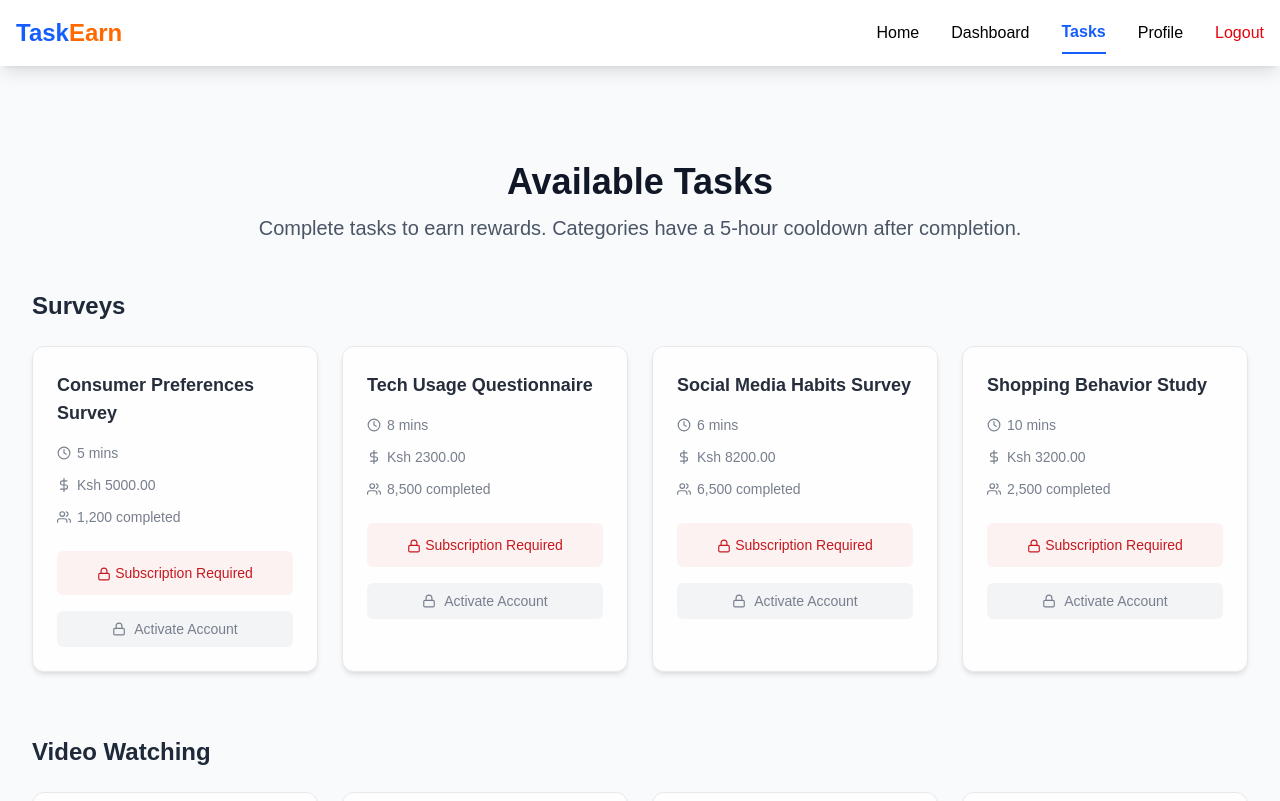
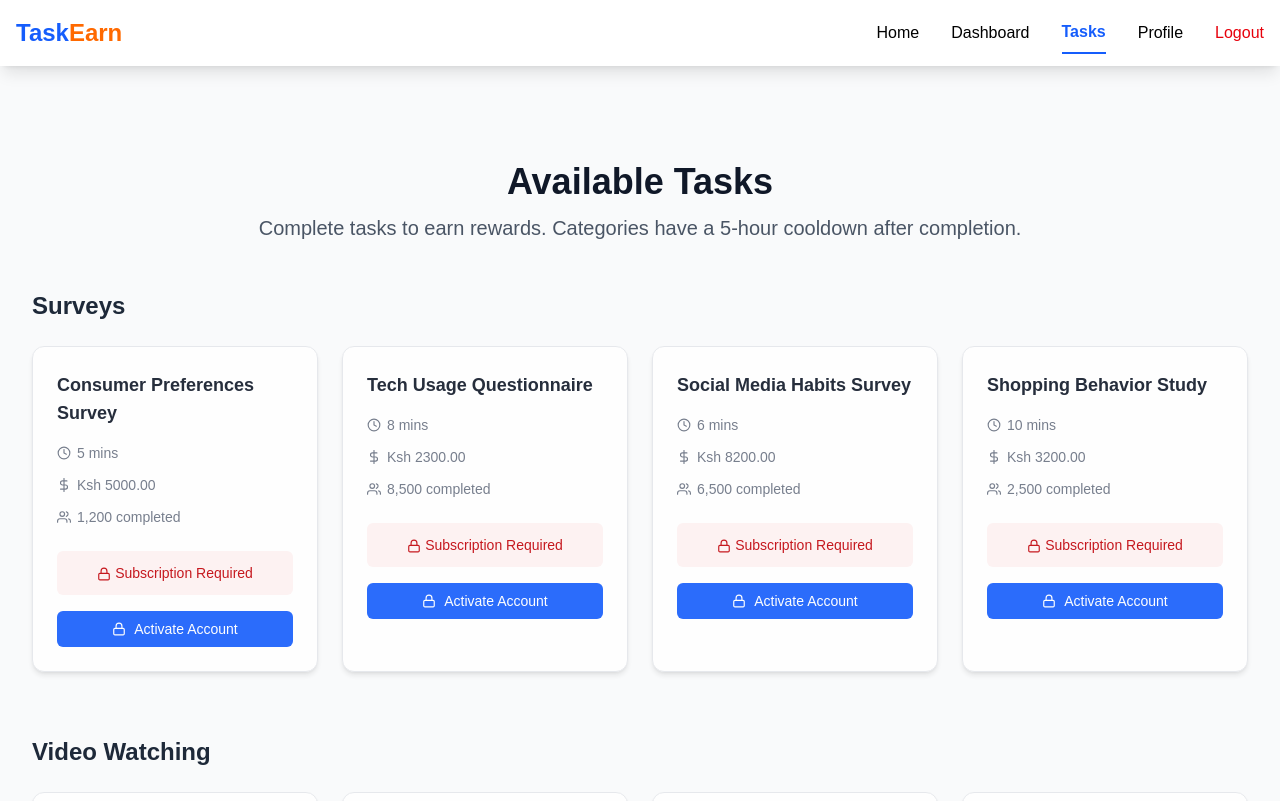
Before and after one commit to MeAsCoder/PaidTasks, a Next.js app: page /tasks in a window 1280 px wide. Shown: the top 801 px of the page. Built offline with nearby package versions, Linux system fonts and the light colour scheme; no server answers; the database is empty; sample sign-in values are in the browser's storage.

Commit message:
Tasks Page Update

```diff
--- a/pages/tasks.js
+++ b/pages/tasks.js
@@ -414,6 +414,12 @@ export default function Tasks() {
       return;
     }
 
+    if (!subscriptionStatus.isActivated) {
+        router.push('/subscription');
+        return;
+    }
+
+
     // Proceed with task if subscription is activated
     console.log('Subscription active:', subscriptionStatus.plan, subscriptionStatus.status);
     router.push(task.link);
@@ -652,43 +658,53 @@ export default function Tasks() {
                           legacyBehavior
                         >
                           <a onClick={(e) => disabled ? null : handleTaskClick(task, e)}>
+
                                              <button
   className={`w-full flex items-center justify-center px-4 py-2 rounded-md text-sm font-medium ${
-                                disabled
+    isComplete || isOnCooldown
       ? 'bg-gray-100 text-gray-500 cursor-not-allowed'
       : taskCompleted
       ? 'bg-green-100 text-green-800'
       : 'bg-blue-600 text-white hover:bg-blue-700'
   }`}
-                              disabled={disabled}
+  disabled={isComplete || isOnCooldown}
+  onClick={(e) => {
+    e.preventDefault();
+    if (!subscriptionStatus.isActivated) {
+      router.push('/subscription'); // 🚀 Redirect to subscription page
+    } else if (!isComplete && !isOnCooldown) {
+      handleTaskClick(task, e);
+    }
+  }}
 >
   {!subscriptionStatus.isActivated ? (
     <>
-                                  <FiLock className="mr-2" />
-                                  Activate Account
+      <FiLock className="mr-2" /> Activate Account
     </>
   ) : isComplete ? (
     <>
-                                  <FiLock className="mr-2" />
-                                  Category Completed
+      <FiLock className="mr-2" /> Category Completed
     </>
   ) : isOnCooldown ? (
     <>
-                                  <FiLock className="mr-2" />
-                                  On Cooldown
+      <FiLock className="mr-2" /> On Cooldown
     </>
   ) : taskCompleted ? (
     <>
-                                  <FiCheckCircle className="mr-2" />
-                                  Completed
+      <FiCheckCircle className="mr-2" /> Completed
     </>
   ) : (
     <>
-                                  <FiPlay className="mr-2" />
-                                  Start Task
+      <FiPlay className="mr-2" /> Start Task
     </>
   )}
 </button>
+
+
+
+
+
+
                           </a>
                         </Link>
                       </div>
```
Lines whose indentation alone changed are shown as unchanged.
